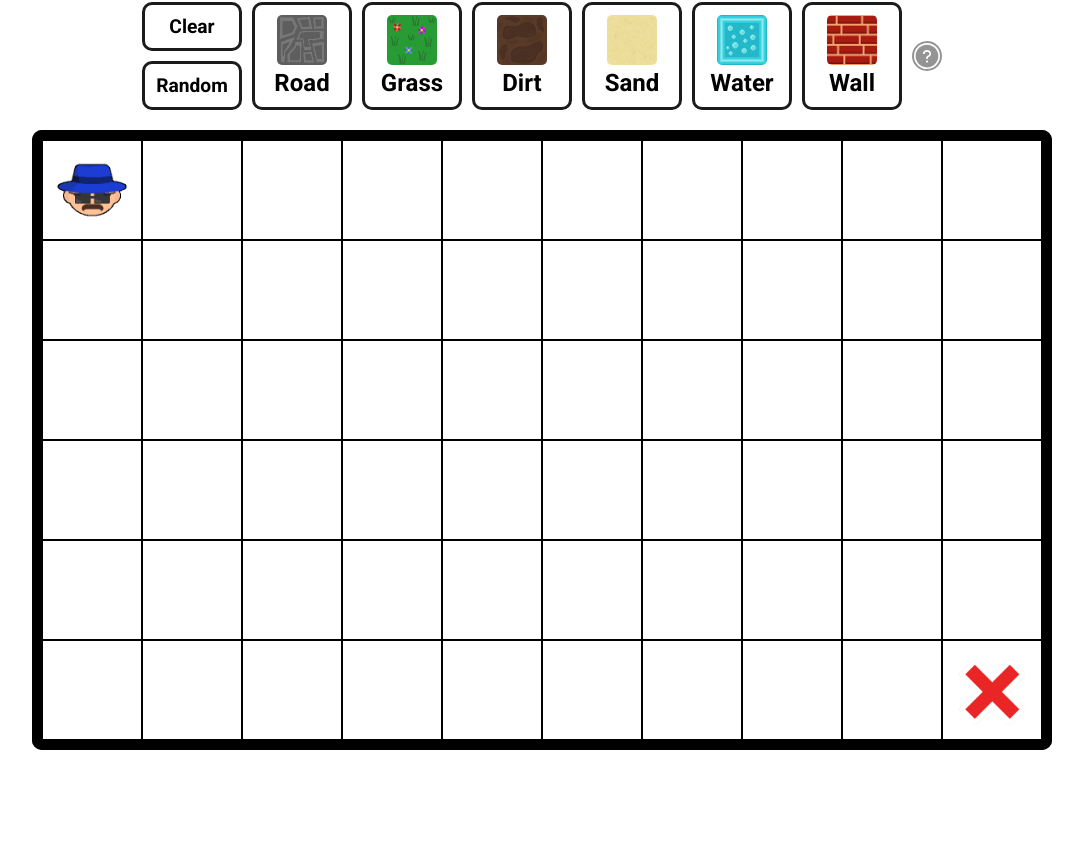
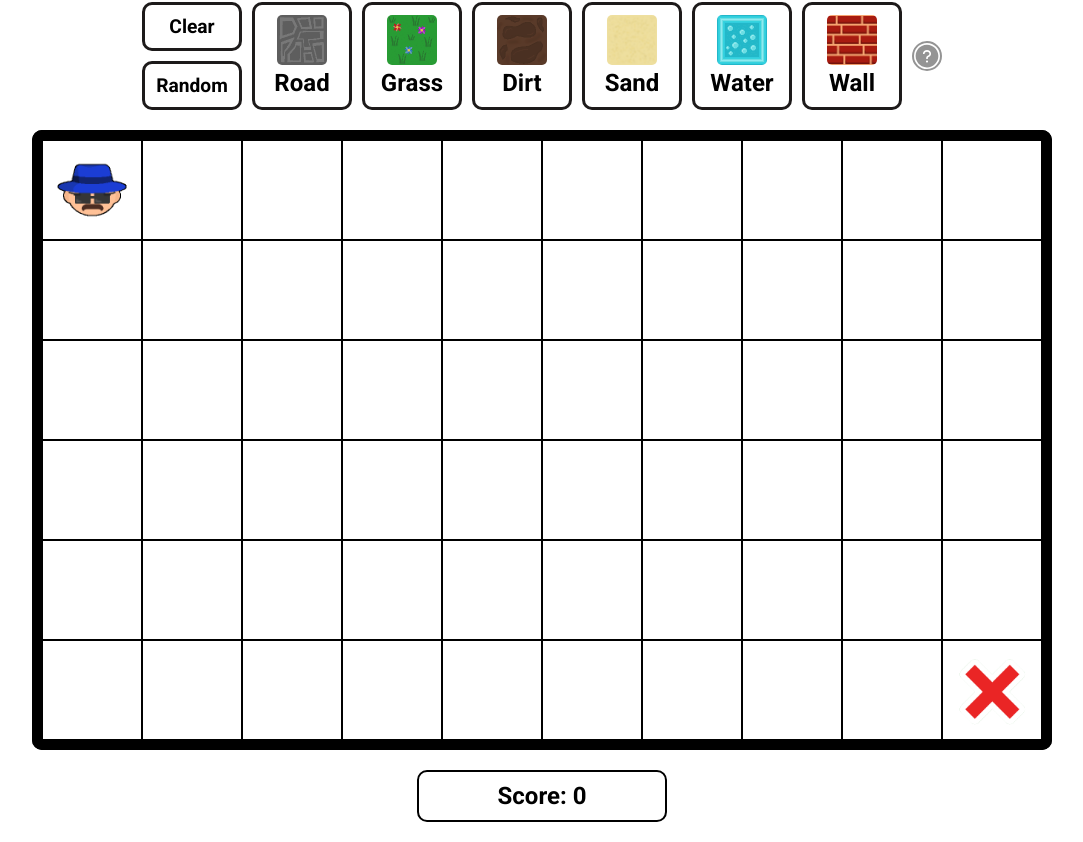
Before and after one commit to ensarhamzic/artificial-intelligence-client, a React (Create React App) app: page / in a window 1280 px wide. Shown: the part 363-1205 px from the top of the page, without its empty margins (98-1181 px from the left). Before the commit the page ends 1133 px from the top, so only its background shows below. Built offline with nearby package versions, Linux system fonts and the light colour scheme.

Commit message:
path score added

```diff
--- a/src/components/PyTanja/PyTanja.js
+++ b/src/components/PyTanja/PyTanja.js
@@ -10,8 +10,6 @@ import grass from "../../images/tiles/grass.png"
 import sand from "../../images/tiles/sand.png"
 import water from "../../images/tiles/water.png"
 import wall from "../../images/tiles/wall.png"
-
-// TODO: Score tj. price u donjem uglu
 
 const defaultMap = []
 
@@ -48,6 +46,7 @@ const PyTanja = () => {
   ])
 
   const [path, setPath] = useState(null)
+  const [score, setScore] = useState(0)
   const [isRunning, setIsRunning] = useState(false)
   const [isPaused, setIsPaused] = useState(false)
 
@@ -76,6 +75,25 @@ const PyTanja = () => {
       clearInterval(interval)
     }
   }, [path, agentPosition, finishPosition, isRunning, isPaused])
+
+  useEffect(() => {
+    if (!path) {
+      setScore(0)
+      return
+    }
+
+    let currPrice = 0
+    for (let i = 0; i < path.tiles.length; i++) {
+      currPrice += path.tiles[i].cost
+      if (
+        path.tiles[i].row === agentPosition[0] &&
+        path.tiles[i].col === agentPosition[1]
+      ) {
+        setScore(currPrice)
+        return
+      }
+    }
+  }, [path, agentPosition])
 
   const onTileSet = (row, col) => {
     if (!selectedTile || map[row][col] === selectedTile) return
@@ -145,6 +163,8 @@ const PyTanja = () => {
   }
 
   const onRandom = () => {
+    if (isRunning) return
+    setPath(null)
     let tiles = allTiles.map((t) => t.id)
     let newMap = createEmptyMap(map.length, map[0].length)
     for (let i = 0; i < map.length; i++) {
@@ -296,6 +316,7 @@ const PyTanja = () => {
         isPaused={isPaused}
         path={path}
       />
+      <div className={classes.score}>Score: {score}</div>
     </div>
   )
 }
--- a/src/components/PyTanja/PyTanja.module.css
+++ b/src/components/PyTanja/PyTanja.module.css
@@ -71,3 +71,14 @@
 .controls button:hover {
   background-color: rgba(61, 61, 61, 0.2);
 }
+
+.score {
+  margin: 20px auto;
+  width: 250px;
+  text-align: center;
+  font-weight: bold;
+  font-size: 1.5rem;
+  border: 2px solid black;
+  padding: 10px 0;
+  border-radius: 10px;
+}
--- a/src/components/PyTanjaMap/PyTanjaMap.module.css
+++ b/src/components/PyTanjaMap/PyTanjaMap.module.css
@@ -115,8 +115,8 @@
   font-size: 1.3rem;
   background-color: rgb(255, 243, 135);
   border: 2px solid black;
-  width: 40px;
-  height: 40px;
+  width: 45px;
+  height: 45px;
   display: flex;
   justify-content: center;
   align-items: center;
```
